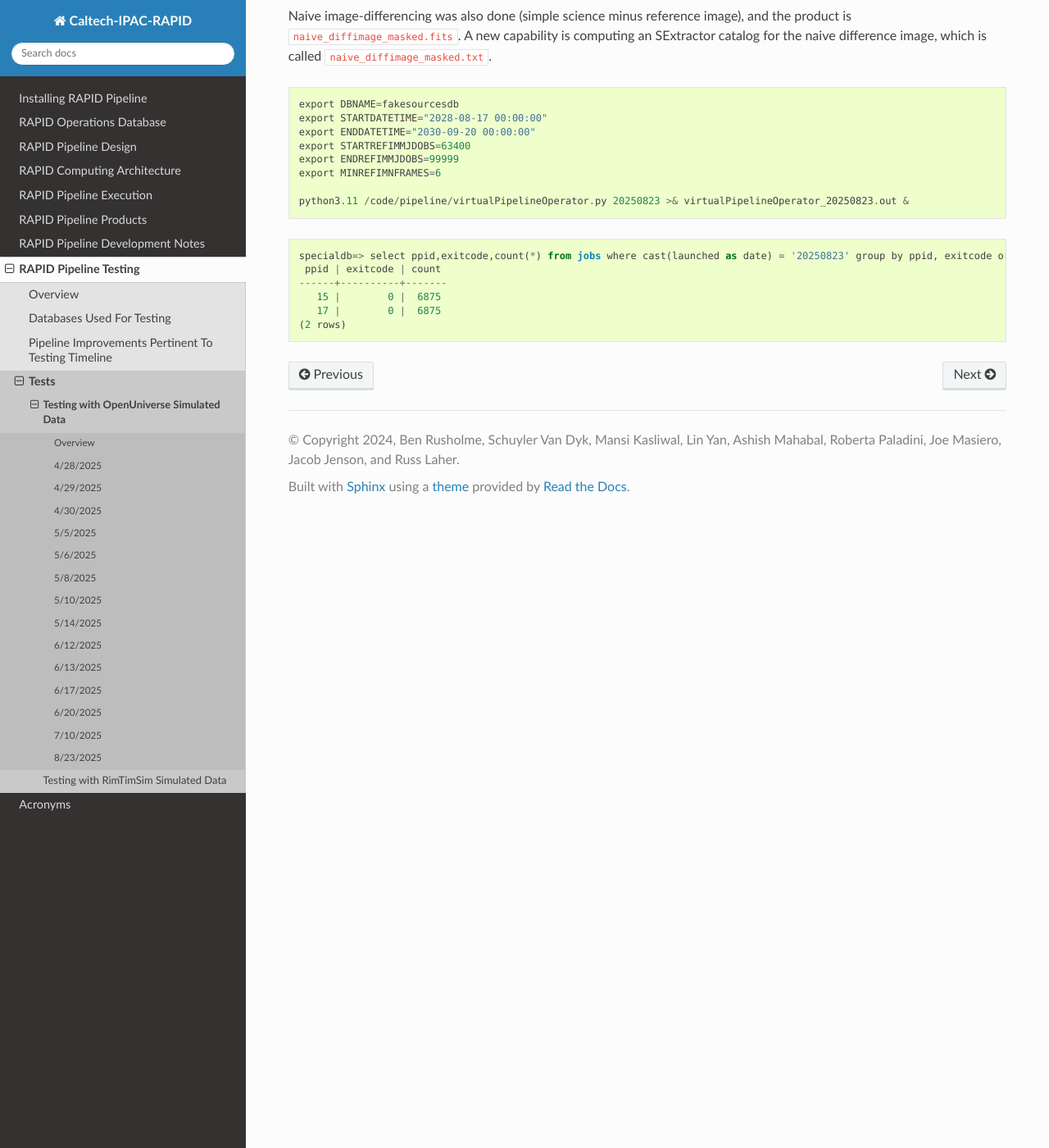
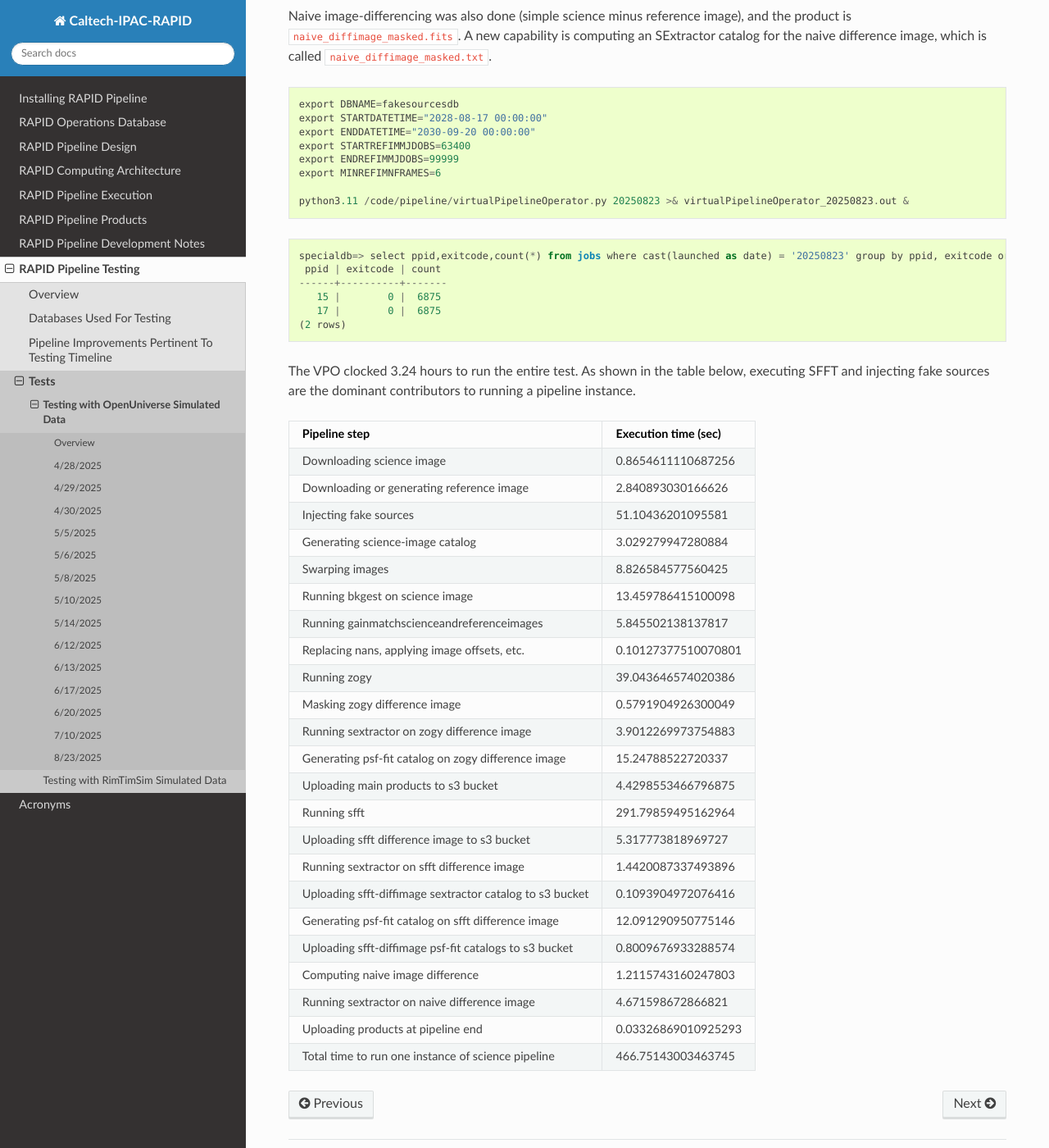
Before and after one commit to Caltech-IPAC/rapid, a Sphinx documentation site: the page built from docs/source/dev/openuniv_tests.rst, in a window 1280 px wide and 1400 px high, scrolled down 24161 px. Shown: the whole window at 82% size. Built offline with Sphinx 7.4.7 and the Read the Docs theme 3.1.0, drawn with Linux system fonts in a browser that asks for light colours; formulas are drawn with MathJax 3.

Commit message:
Added pipeline run-time info.

```diff
--- a/docs/source/dev/openuniv_tests.rst
+++ b/docs/source/dev/openuniv_tests.rst
@@ -866,3 +866,35 @@ A new capability is computing an SExtractor catalog for the naive difference ima
        15 |        0 |  6875
        17 |        0 |  6875
     (2 rows)
+
+The VPO clocked 3.24 hours to run the entire test.
+As shown in the table below, executing SFFT and injecting fake sources are the dominant contributors
+to running a pipeline instance.
+
+==============================================================  =====================
+Pipeline step                                                   Execution time (sec)
+==============================================================  =====================
+Downloading science image                                       0.8654611110687256
+Downloading or generating reference image                       2.840893030166626
+Injecting fake sources                                          51.10436201095581
+Generating science-image catalog                                3.029279947280884
+Swarping images                                                 8.826584577560425
+Running bkgest on science image                                 13.459786415100098
+Running gainmatchscienceandreferenceimages                      5.845502138137817
+Replacing nans, applying image offsets, etc.                    0.10127377510070801
+Running zogy                                                    39.043646574020386
+Masking zogy difference image                                   0.5791904926300049
+Running sextractor on zogy difference image                     3.9012269973754883
+Generating psf-fit catalog on zogy difference image             15.24788522720337
+Uploading main products to s3 bucket                            4.4298553466796875
+Running sfft                                                    291.79859495162964
+Uploading sfft difference image to s3 bucket                    5.317773818969727
+Running sextractor on sfft difference image                     1.4420087337493896
+Uploading sfft-diffimage sextractor catalog to s3 bucket        0.1093904972076416
+Generating psf-fit catalog on sfft difference image             12.091290950775146
+Uploading sfft-diffimage psf-fit catalogs to s3 bucket          0.8009676933288574
+Computing naive image difference                                1.2115743160247803
+Running sextractor on naive difference image                    4.671598672866821
+Uploading products at pipeline end                              0.03326869010925293
+Total time to run one instance of science pipeline              466.75143003463745
+==============================================================  =====================
```
